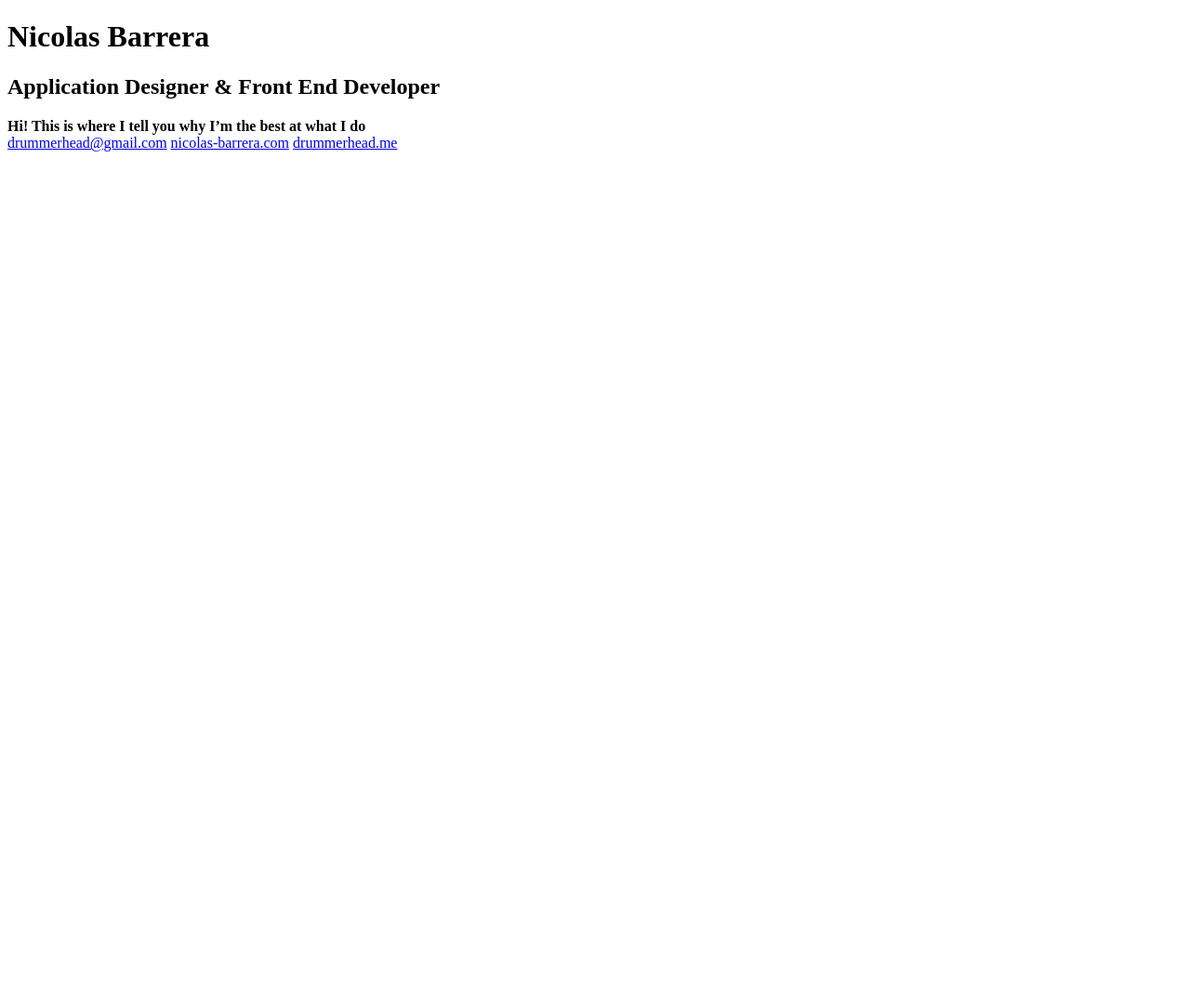
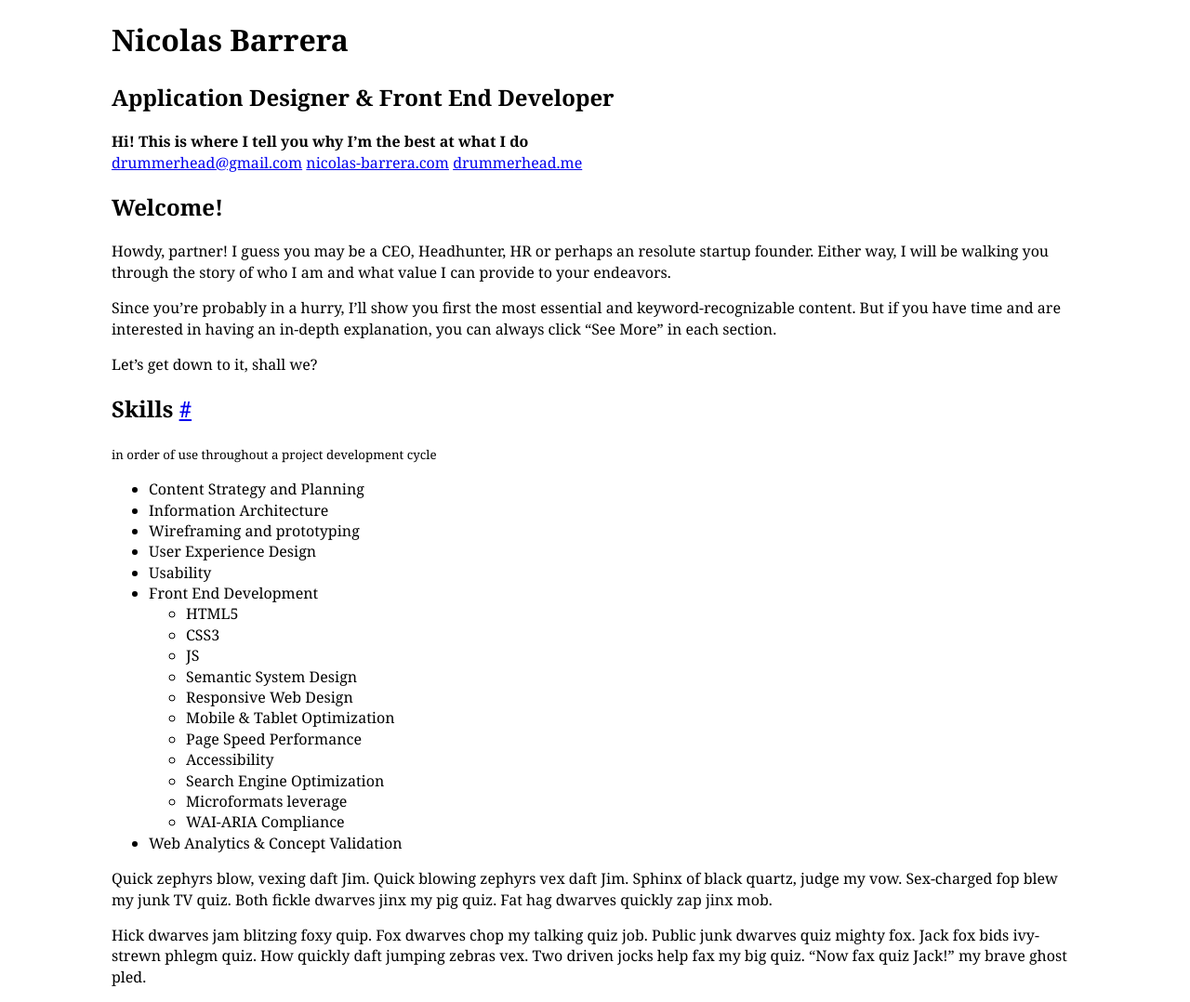
Before and after one commit to DrummerHead/Nicolas-Barrera-CV, a plain HTML site: page index.html in a window 1280 px wide. Shown: the whole page at 93% size. Before the commit the page ends 800 px from the top, so only its background shows below. Drawn offline with Linux system fonts and the light colour scheme.

Commit message:
Initial content and basic styling

```diff
--- a/index.html
+++ b/index.html
@@ -6,10 +6,13 @@
 
 <meta charset='utf-8'>
 <meta name='author' content='DrummerHead'>
-<meta name='description' content='There&#8217;s a human out there who can make your products blossom. You&#8217;ll find why on this site'>
+<meta name='description' content='There&#8217;s a human out there who can make your products blossom. You&#8217;ll find out who he is on this site'>
+<meta name='viewport' content='width=device-width, initial-scale=1'>
+
+<link rel='stylesheet' href='stijl.css'>
 
 <!--
-<link rel='stylesheet' href='stijl.css'>
+<link rel='image_src' href='http://mcdlr.com/img/thumbs/gal.png'>
 -->
 
 </head>
@@ -22,6 +25,7 @@
 
 
 <header role='banner' class='vcard'>
+<div class='vessel'>
   <hgroup>
     <h1 class='fn'>Nicolas Barrera</h1>
     <h2 class='role'>Application Designer &#38; Front End Developer</h2>
@@ -33,15 +37,89 @@
     <a class='url' href='http://nicolas-barrera.com/'>nicolas-barrera.com</a>
     <a class='url' href='http://drummerhead.me/' rel='external'>drummerhead.me</a>
   </aside>
+</div>
 </header>
 
 
 <div role='main'>
+<div class='vessel'>
+  <section id='welcome'>
+    <h2>Welcome!</h2>
+    <p>Howdy, partner! I guess you may be a CEO, Headhunter, HR or perhaps an resolute startup founder. Either way, I will be walking you through the story of who I am and what value I can provide to your endeavors.</p>
+    <p>Since you&#8217;re probably in a hurry, I&#8217;ll show you first the most essential and keyword-recognizable content. But if you have time and are interested in having an in-depth explanation, you can always click &#8220;See More&#8221; in each section.</p>
+    <p>Let&#8217;s get down to it, shall we?</p>
+  </section>
+
+  <section id='skills'>
+    <h2>Skills <a href='#skills' rel='section'>#</a></h2>
+    <small>in order of use throughout a project development cycle</small>
+    <ul>
+      <li>Content Strategy and Planning</li>
+      <li>Information Architecture</li>
+      <li>Wireframing and prototyping</li>
+      <li>User Experience Design</li>
+      <li>Usability</li>
+      <li>Front End Development
+        <ul>
+          <li>HTML5</li>
+          <li>CSS3</li>
+          <li>JS</li>
+          <li>Semantic System Design</li>
+          <li>Responsive Web Design</li>
+          <li>Mobile &#38; Tablet Optimization</li>
+          <li>Page Speed Performance</li>
+          <li>Accessibility</li>
+          <li>Search Engine Optimization</li>
+          <li>Microformats leverage</li>
+          <li>WAI-ARIA Compliance</li>
+        </ul>
+      </li>
+      <li>Web Analytics &#38; Concept Validation</li>
+    </ul>
+    <aside>
+      <p>Quick zephyrs blow, vexing daft Jim. Quick blowing zephyrs vex daft Jim. Sphinx of black quartz, judge my vow. Sex-charged fop blew my junk TV quiz. Both fickle dwarves jinx my pig quiz. Fat hag dwarves quickly zap jinx mob.</p>
+      <p>Hick dwarves jam blitzing foxy quip. Fox dwarves chop my talking quiz job. Public junk dwarves quiz mighty fox. Jack fox bids ivy-strewn phlegm quiz. How quickly daft jumping zebras vex. Two driven jocks help fax my big quiz. &#8220;Now fax quiz Jack!&#8221; my brave ghost pled.</p>
+    </aside>
+  </section>
+
+
+  <!--
+  <section id='nome'>
+    <h2>nome <a href='#nome' rel='section'>#</a></h2>
+  </section>
+
+  <section id='nome'>
+    <h2>nome <a href='#nome' rel='section'>#</a></h2>
+  </section>
+
+  <section id='nome'>
+    <h2>nome <a href='#nome' rel='section'>#</a></h2>
+  </section>
+
+  <section id='nome'>
+    <h2>nome <a href='#nome' rel='section'>#</a></h2>
+  </section>
+
+  <section id='nome'>
+    <h2>nome <a href='#nome' rel='section'>#</a></h2>
+  </section>
+
+  <section id='nome'>
+    <h2>nome <a href='#nome' rel='section'>#</a></h2>
+  </section>
+
+  -->
+
+</div>
 </div>
 
 
+<!--
 <footer role='contentinfo'>
+<div class='vessel'>
+</div>
 </footer>
+-->
 
 
 
--- /dev/null
+++ b/stijl.css
@@ -0,0 +1,46 @@
+/*                                                *\
+ *  Glorious Master CSS by honorable DrummerHead  *
+\*                                                */
+
+
+/*  -- - -  -   -     -        -             -                     -
+\*  Baseline  */
+
+article,
+aside,
+details,
+figcaption,
+figure,
+footer,
+header,
+hgroup,
+nav,
+section {
+  display: block;
+}
+html {
+  font-size: 100%;
+  font-family: Georgia, serif;
+  -webkit-text-size-adjust: 100%;
+  -ms-text-size-adjust: 100%;
+}
+body {
+  margin: 0;
+  font-size: 1em;
+  line-height: 1.4;
+}
+
+/*  /Baseline  */
+
+
+/*  -- - -  -   -     -        -             -                     -
+\*  Modular Elements  */
+
+.vessel {
+  max-width: 65em;
+  padding: 0 2em;
+  margin: 0 auto;
+}
+
+
+/*  /Modular Elements  */
```
